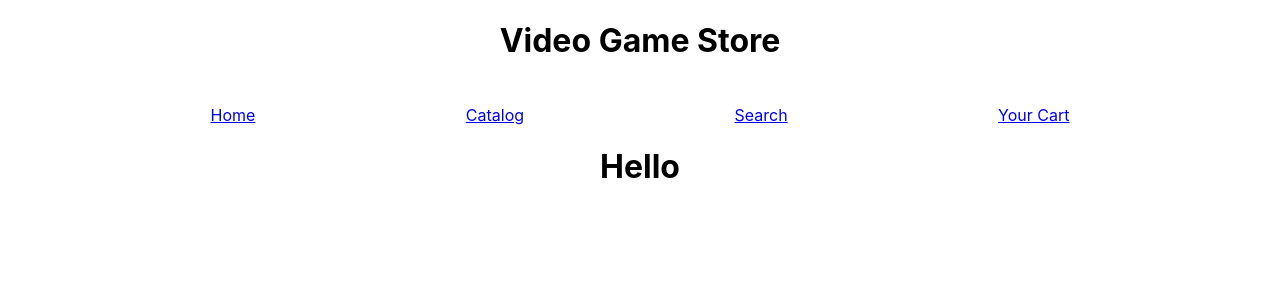
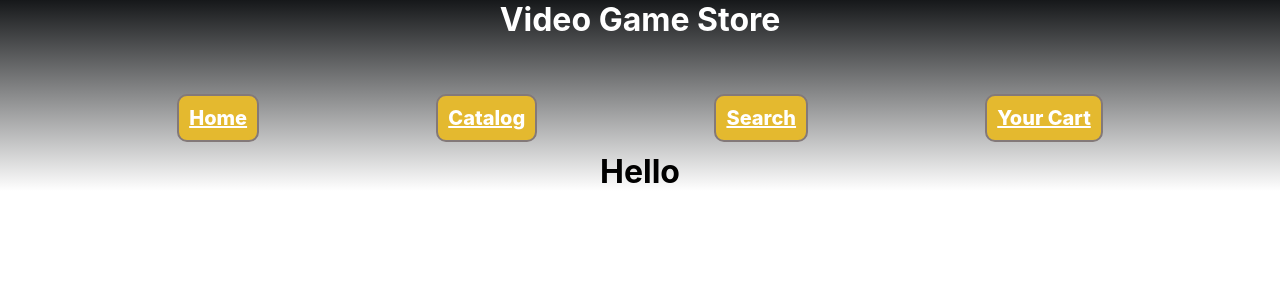
Before and after one commit to MrRamirez7297/GameVault, a React (Create React App) app in the folder videogamestore/frontend/videogame-ui/: page /game-page in a window 1280 px wide. Shown: the top 300 px of the page. Built offline with nearby package versions, Linux system fonts and the light colour scheme.

Commit message:
styling done

```diff
--- a/videogamestore/frontend/videogame-ui/src/App.css
+++ b/videogamestore/frontend/videogame-ui/src/App.css
@@ -1,5 +1,9 @@
+*{
+  margin: 0;
+}
 .App {
   text-align: center;
+  background: linear-gradient(rgb(22, 24, 26), rgb(255, 255, 255));
 }
 
 .App-logo {
@@ -13,49 +17,54 @@
   }
 }
 
-.App-header {
-  background-color: #282c34;
-  min-height: 100vh;
-  display: flex;
-  flex-direction: column;
-  align-items: center;
-  justify-content: center;
-  font-size: calc(10px + 2vmin);
+
+#title{
   color: white;
 }
-
-.App-link {
-  color: #61dafb;
+#nav-link {
+  display: inline-block;
+  padding: 10px;
+  margin-block: 10px;
+  border: rgb(131, 121, 121) solid 2px;
+  border-radius: 10px;
+  background-color: rgb(228, 185, 47);
+  color: white;
+  cursor:pointer;
+  transition: all 0.5s ease-in-out;
 }
 
 @keyframes App-logo-spin {
-  from {
-    transform: rotate(0deg);
-  }
-  to {
-    transform: rotate(360deg);
-  }
 }
 
 nav {
   display: flex;
   justify-content: space-evenly;
   margin-top: 45px;
+  font-weight: 800;
+  font-size: 20px;
+  color: #000000;
+}
+.container-item2{
+  border-radius: 50px ;
 }
 
 
 .game-container{
   display: flex;
   flex-direction: column;
-  background-color: aliceblue;
+  background: linear-gradient(rgba(25, 30, 36, 0.767), rgba(241, 235, 235, 0.863));
   justify-content:space-evenly;
   align-items: center;
   min-height: 200px;
   flex-wrap: wrap;
 }
+.game-library-text{
+  color: rgb(243, 242, 240);
+  text-shadow: 10px #61dafb;
+}
 
 .games{
-    background-color: azure;
+    background-color: rgb(222, 247, 247);
     padding: 1px;
     border: 1px solid #000;
     height: 200px;
@@ -67,8 +76,10 @@ nav {
   flex-direction: row;
   padding: 100px;
   margin: 30px;
-  background-color: rgb(161, 204, 198);
+  background: linear-gradient(rgba(33, 40, 49, 0.973), rgb(255, 255, 255));
+
   border: #282c34 10px ;
+
 }
 
 .search-container{
--- a/videogamestore/frontend/videogame-ui/src/Catalog.js
+++ b/videogamestore/frontend/videogame-ui/src/Catalog.js
@@ -24,7 +24,7 @@ function Catalog() {
 
   return (
     <div class="game-container">
-      <h1>Game Library goes here! </h1>
+      <h1 class="game-library-text">Game Library goes here! </h1>
       <div id="game-library-box">
         <ul id="game-items">
           {Catalog.map((game) => (
--- a/videogamestore/frontend/videogame-ui/src/Home.js
+++ b/videogamestore/frontend/videogame-ui/src/Home.js
@@ -18,13 +18,13 @@ function Home() {
           culpa qui officia deserunt mollit anim id est laborum.
         </p>
       </div>
-      <div class="container-item2">
-        <img
+      <div >
+        <img class="container-item2"
           id="banner"
           src="https://i.stack.imgur.com/YIZTm.jpg"
           alt="game-collage"
-          height="550px"
-          width="1150px"
+          height="600px"
+          width="1500px"
         />
       </div>
     </div>
--- a/videogamestore/frontend/videogame-ui/src/index.css
+++ b/videogamestore/frontend/videogame-ui/src/index.css
@@ -1,3 +1,6 @@
+*{
+  margin: 0;
+}
 body {
   margin: 0;
   font-family: -apple-system, BlinkMacSystemFont, 'Segoe UI', 'Roboto', 'Oxygen',
```
Also changed, not shown: videogamestore/frontend/videogame-ui/src/VideoGames.js (deleted, +0 -53 lines).
